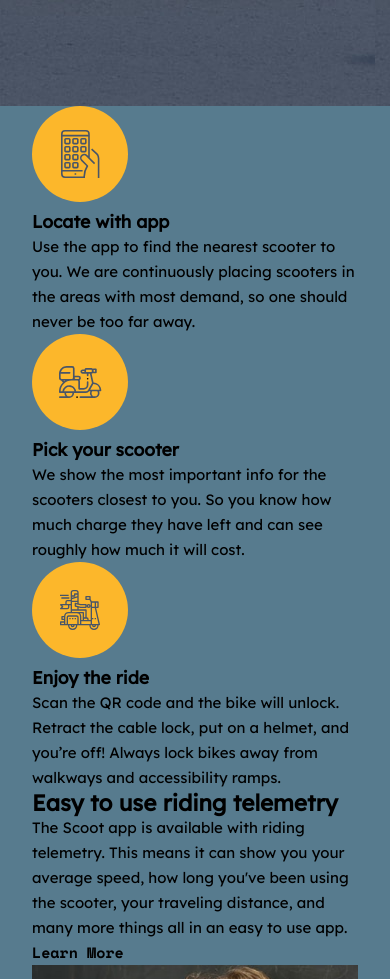
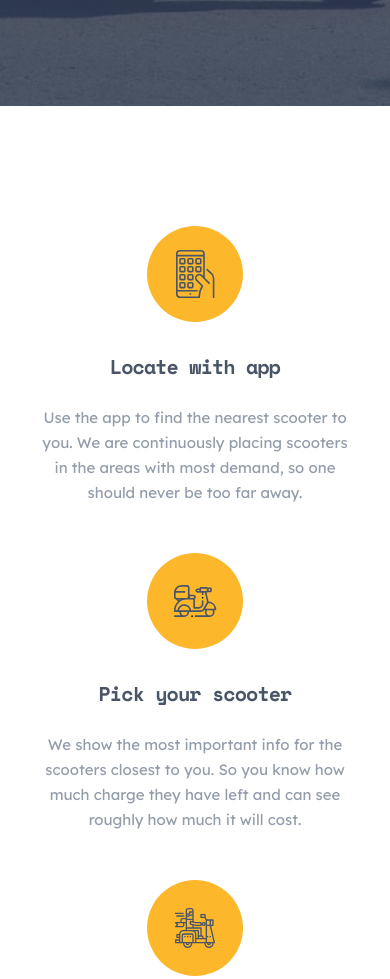
Before and after one commit to richieAiello/scoot-website, a website built with Parcel: page src/html/index.html in a window 390 px wide. Shown: the part 608-1587 px from the top of the page. Built offline with nearby package versions, Linux system fonts and the light colour scheme.

Commit message:
Styles for main section locate - index.html mobile.

```diff
--- a/src/html/index.html
+++ b/src/html/index.html
@@ -76,24 +76,24 @@
        <div class="locate__context container ">
          <div class="locate__wrapper">
           <img src="../assets/icons/locate.svg" alt="" class="locate__icon">
-           <h3 class="main__sub-heading">Locate with app</h3>
-           <p class="main__text">
+           <h3 class="locate__heading heading">Locate with app</h3>
+           <p class="locate__text main__text">
             Use the app to find the nearest scooter to you. We are continuously placing scooters
             in the areas with most demand, so one should never be too far away.
            </p>
          </div>
          <div class="locate__wrapper">
            <img src="../assets/icons/scooter.svg" alt="" class="locate__icon">
-           <h3 class="main__sub-heading">Pick your scooter</h3>
-           <p class="main__text">
+           <h3 class="locate__heading heading">Pick your scooter</h3>
+           <p class="locate__text main__text">
             We show the most important info for the scooters closest to you. So you know how much
             charge they have left and can see roughly how much it will cost.
            </p>
          </div>
          <div class="locate__wrapper">
            <img src="../assets/icons/ride.svg" alt="" class="locate__icon">
-           <h3 class="main__sub-heading">Enjoy the ride</h3>
-           <p class="main__text">
+           <h3 class="locate__heading heading">Enjoy the ride</h3>
+           <p class="locate__text main__text">
             Scan the QR code and the bike will unlock. Retract the cable lock, put on a helmet,
             and you’re off! Always lock bikes away from walkways and accessibility ramps.
            </p>
--- a/src/styles/main.scss
+++ b/src/styles/main.scss
@@ -31,7 +31,7 @@ $black: #000000;
   font-weight: 400;
   font-size: 0.9375rem;
   line-height: 1.5625rem;
-  background-color: rgb(87, 123, 142);
+  background-color: $white;
 }
 
 .container {
@@ -180,6 +180,8 @@ $black: #000000;
   height: 650px;
   margin-top: 4rem;
   background-image: url(../assets/images/home-hero-mobile.jpg);
+  background-size: cover;
+  background-repeat: no-repeat;
   color: $white;
   text-align: center;
 
@@ -202,6 +204,57 @@ $black: #000000;
 /**************************************
   MAIN
 **************************************/
+.main {
+  &__heading {
+    font-size: 2rem;
+    line-height: 2rem;
+    letter-spacing: -1.43px;
+  }
+
+  &__text {
+    color: $grey;
+  }
+}
+
+.locate {
+  margin: 7.5rem 0;
+  text-align: center;
+
+  &__context {
+
+  }
+
+  &__wrapper {
+    &:nth-of-type(2) {
+      margin: 3rem 0;
+    }
+  }
+
+  &__heading {
+    font-size: 1.25rem;
+    line-height: 1.75rem;
+    letter-spacing: -0.89px;
+    color: $navy;
+    margin-bottom: 1.5rem;
+  }
+
+  &__text {
+    max-width: 34ch;
+    margin-inline: auto;
+  }
+
+  &__icon {
+    margin-bottom: 1.5rem;
+  }
+}
+
+.information {
+
+}
+
+.sign-up {
+
+}
 /**************************************
   FOOTER
 **************************************/
```
